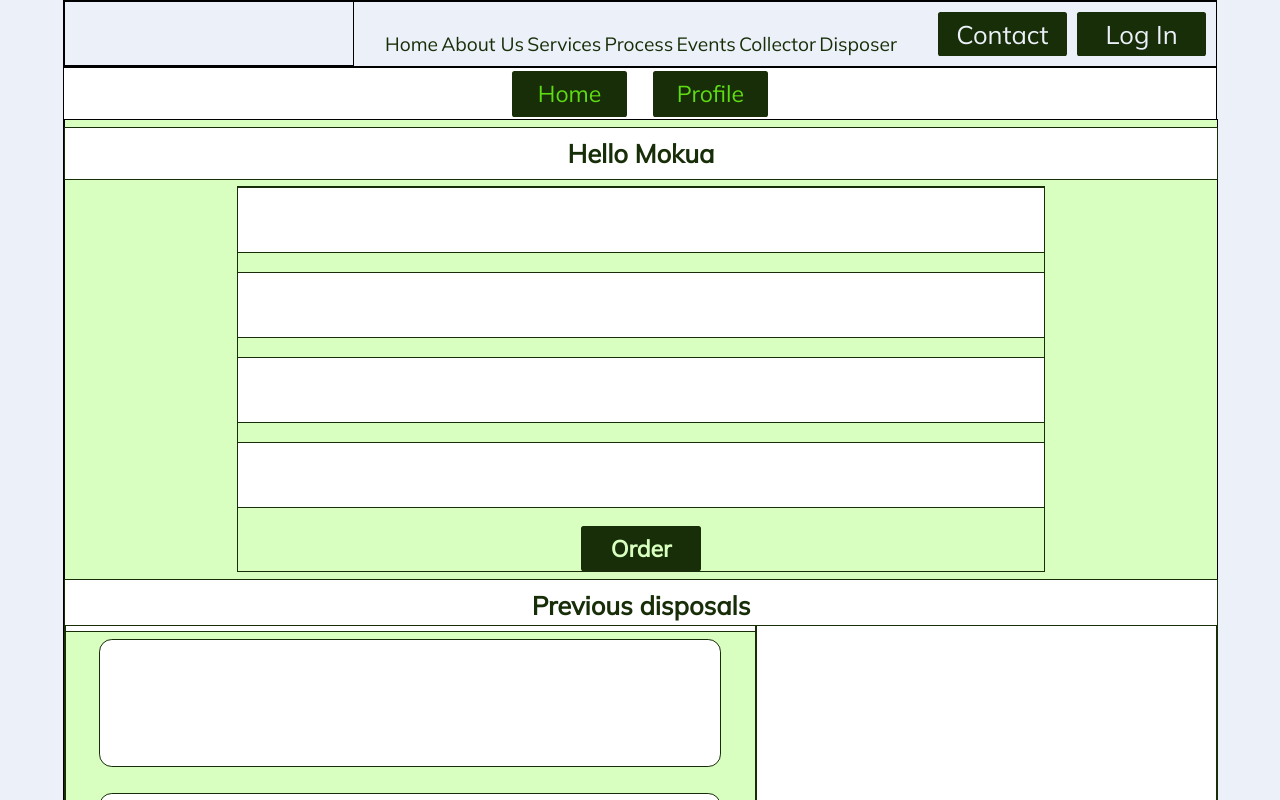
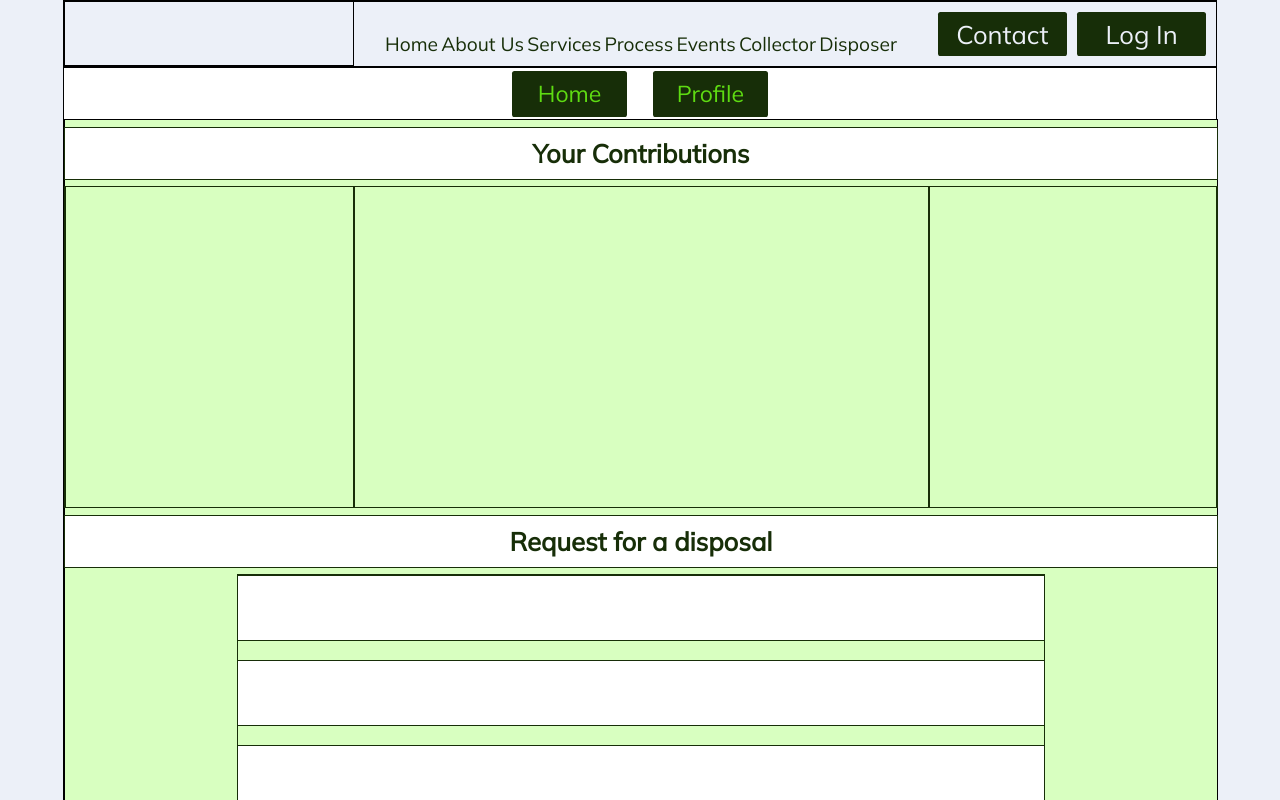
Before and after one commit to MokuaEnock/greenly, a React (Create React App) app: page /disposer in a window 1280 px wide. Shown: the top 800 px of the page. Built offline with nearby package versions, Linux system fonts and the light colour scheme.

Commit message:
create stats for contributions

```diff
--- a/src/pages/disposer/DisposerHome.js
+++ b/src/pages/disposer/DisposerHome.js
@@ -1,7 +1,13 @@
 export default function DisposerHome() {
   return (
     <main id="disposer-home">
-      <div id="disposer-home-title">Hello Mokua</div>
+      <div id="disposer-home-title">Your Contributions</div>
+      <section id="disposer-stats">
+        <div id="disposer-stats-title"></div>
+        <div id="disposer-stats-stats"></div>
+        <div id="disposer-stats-words"></div>
+      </section>
+      <div id="disposer-home-title">Request for a disposal</div>
       <form id="disposer-form">
         <span></span>
         <span></span>
--- a/src/pages/disposer/disposer.css
+++ b/src/pages/disposer/disposer.css
@@ -64,6 +64,34 @@ bright : #5EDB12 */
     font-weight: bold;
 }
 
+#disposer-stats {
+    width: 100%;
+    height: 25vw;
+    display: flex;
+    flex-direction: row;
+    align-items: center;
+    justify-content: space-evenly;
+}
+
+#disposer-stats-title {
+    width: 25%;
+    height: 100%;
+    border: thin solid #172e08;
+}
+
+#disposer-stats-stats {
+    width: 50%;
+    height: 100%;
+    border: thin solid #172e08;
+}
+
+#disposer-stats-words {
+    width: 25%;
+    height: 100%;
+    border: thin solid #172e08;
+}
+
+
 #disposer-form {
     width: 70%;
     height: 30vw;
@@ -123,6 +151,10 @@ bright : #5EDB12 */
     border: thin solid #172e08;
     margin-top: 1vw;
     margin-bottom: 1vw;
+    display: flex;
+    flex-direction: row;
+    align-items: center;
+    justify-content: flex-start;
 }
 
 #disposer-view {
```
